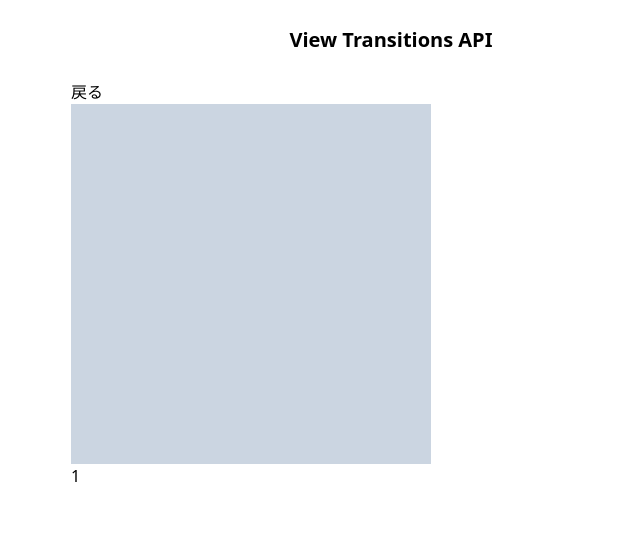
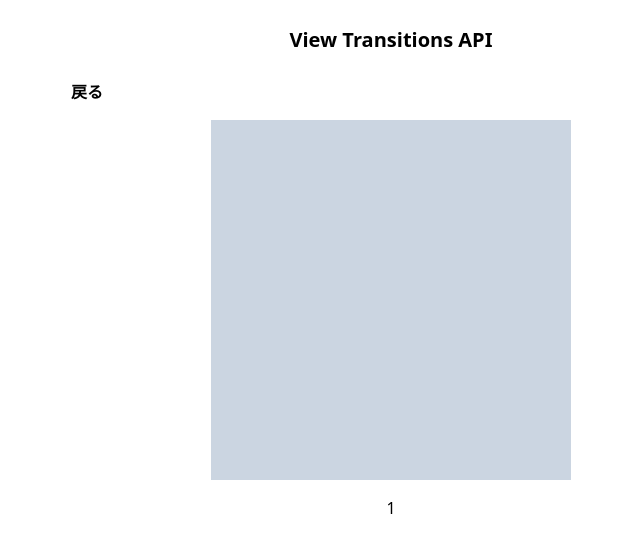
Before and after one commit to amotarao/view-transitions-api, a Next.js app in the folder packages/app/: page /p/1 in a window 1280 px wide. Shown: the top 552 px of the page, without its empty margins (249-889 px from the left). Built offline with nearby package versions, Linux system fonts and the light colour scheme.

Commit message:
add useViewTransitions

```diff
--- /dev/null
+++ b/packages/app/src/hooks/useViewTransitions.ts
@@ -0,0 +1,26 @@
+import { UrlObject } from 'url';
+import { LinkProps } from 'next/link';
+import { useRouter } from 'next/router';
+
+export const useViewTransitions = () => {
+  const router = useRouter();
+
+  return {
+    push:
+      (to: string | UrlObject): LinkProps['onClick'] =>
+      (e) => {
+        e.preventDefault();
+
+        const push = async () => {
+          await router.push(to);
+        };
+
+        if (!document.startViewTransition) {
+          push();
+          return;
+        }
+
+        document.startViewTransition(() => push());
+      },
+  };
+};
--- a/packages/app/src/pages/index.tsx
+++ b/packages/app/src/pages/index.tsx
@@ -1,40 +1,22 @@
 import { NextPage } from 'next';
 import Link from 'next/link';
-import { useRouter } from 'next/router';
+import { useViewTransitions } from '../hooks/useViewTransitions';
 
 const ids = [1, 2, 3, 4, 5];
 
 const Page: NextPage = () => {
-  const router = useRouter();
+  const { push } = useViewTransitions();
 
   return (
     <div className="mx-auto max-w-[640px]">
-      <ul className="grid grid-cols-1 gap-[24px]">
+      <ul className="grid grid-cols-1 gap-[16px]">
         {ids.map((id) => (
           <li key={id}>
-            <Link
-              className="flex items-center gap-[8px]"
-              href={`/p/${id}`}
-              onClick={(e) => {
-                e.preventDefault();
-
-                const push = async () => {
-                  await router.push(`/p/${id}`);
-                };
-
-                if (!document.startViewTransition) {
-                  push();
-                  return;
-                }
-
-                document.startViewTransition(() => push());
-              }}
-            >
+            <Link className="flex items-center gap-[8px]" href={`/p/${id}`} onClick={push(`/p/${id}`)}>
               <div
                 className="aspect-[1/1] w-[40px] bg-slate-300"
                 style={{
                   'view-transition-name': `thumbnail-${id}`,
-                  contain: 'paint',
                 }}
               ></div>
               <p>{id}</p>
--- a/packages/app/src/pages/p/[id].tsx
+++ b/packages/app/src/pages/p/[id].tsx
@@ -1,5 +1,6 @@
 import { GetStaticPaths, GetStaticProps, NextPage } from 'next';
 import Link from 'next/link';
+import { useViewTransitions } from '../../hooks/useViewTransitions';
 
 export type Params = {
   id: string;
@@ -32,17 +33,22 @@ export const getStaticProps: GetStaticProps<Props, Params> = async ({ params })
 };
 
 const Page: NextPage<Props> = ({ id }) => {
+  const { push } = useViewTransitions();
+
   return (
     <div className="mx-auto max-w-[640px]">
-      <Link href="/">戻る</Link>
+      <p className="mb-[16px]">
+        <Link className="text-[16px] font-bold" href="/" onClick={push('/')}>
+          戻る
+        </Link>
+      </p>
       <div
-        className="aspect-[1/1] w-[360px] bg-slate-300"
+        className="mx-auto aspect-[1/1] w-[360px] bg-slate-300"
         style={{
           'view-transition-name': `thumbnail-${id}`,
-          contain: 'paint',
         }}
       ></div>
-      <p>{id}</p>
+      <p className="mt-[16px] text-center">{id}</p>
     </div>
   );
 };
```
